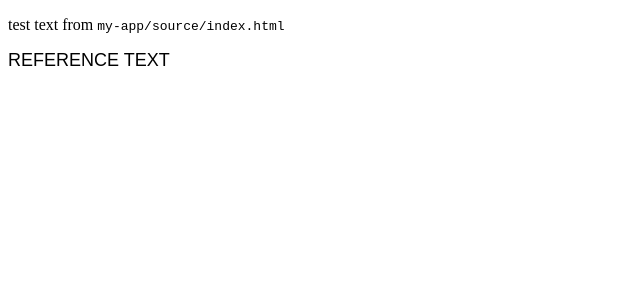
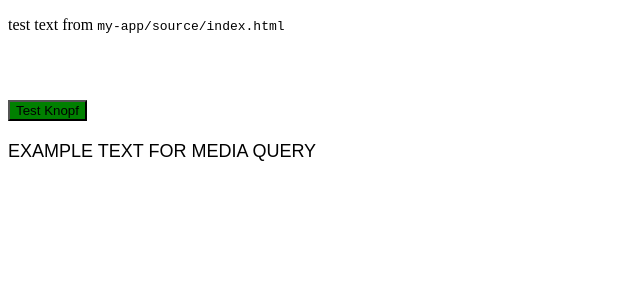
Before and after one commit to Sav0narola/my-app, a React (Create React App) app: page / in a window 1280 px wide. Shown: the top 300 px of the page, without its empty margins (0-640 px from the left). Built offline with nearby package versions, Linux system fonts and the light colour scheme.

Commit message:
rendered implemented tasks to the landing page

```diff
--- a/public/index.html
+++ b/public/index.html
@@ -32,7 +32,9 @@
       </code>
     </p>
 
-    <div id="main"></div>
+    <div id="button"></div>
+
+    <div id="main"> tttt</div>
     <!--
       This HTML file is a template.
       If you open it directly in the browser, you will see an empty page.
--- a/src/components/SimpleText.js
+++ b/src/components/SimpleText.js
@@ -1,7 +1,7 @@
 import React from "react";
 
 const SimpleText = () => (
-    <span className={'main'}>REFERENCE TEXT</span>
+    <span className={'main'}>EXAMPLE TEXT FOR MEDIA QUERY</span>
 );
 
 export default SimpleText;
--- a/src/index.js
+++ b/src/index.js
@@ -9,5 +9,6 @@ import SimpleText from "./components/SimpleText";
 render(<App />, document.getElementById('main'));
 registerServiceWorker();
 
+render (<Button buttonName={'Test Knopf'}/>, document.querySelector('#button'));
 
 render (<SimpleText/>, document.querySelector('#main'));
```
Also changed, not shown: 1 other file (tests, documents, lock files or other folders).
